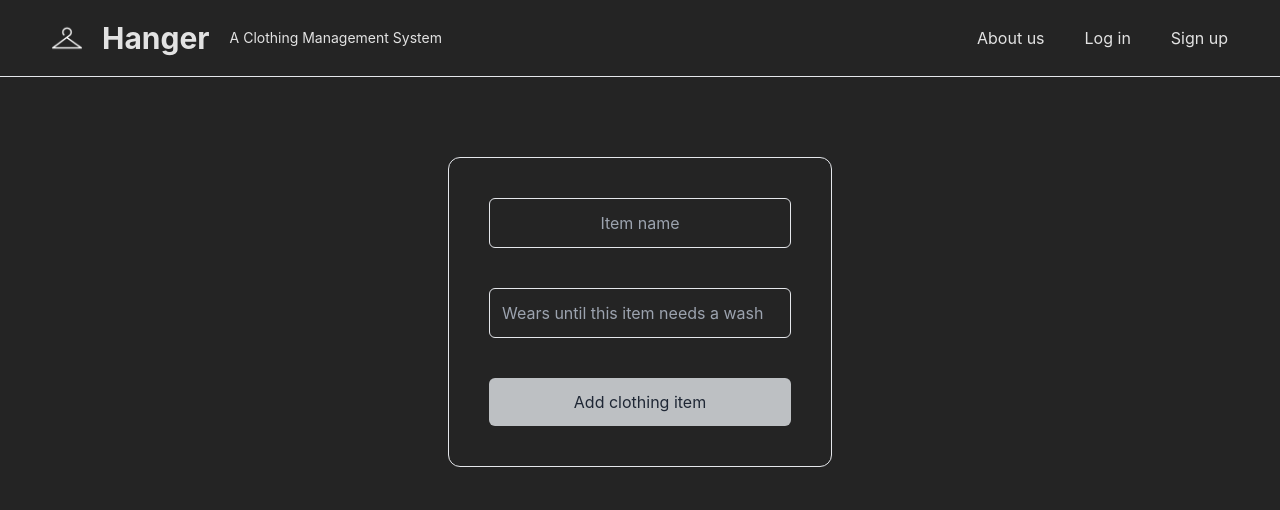
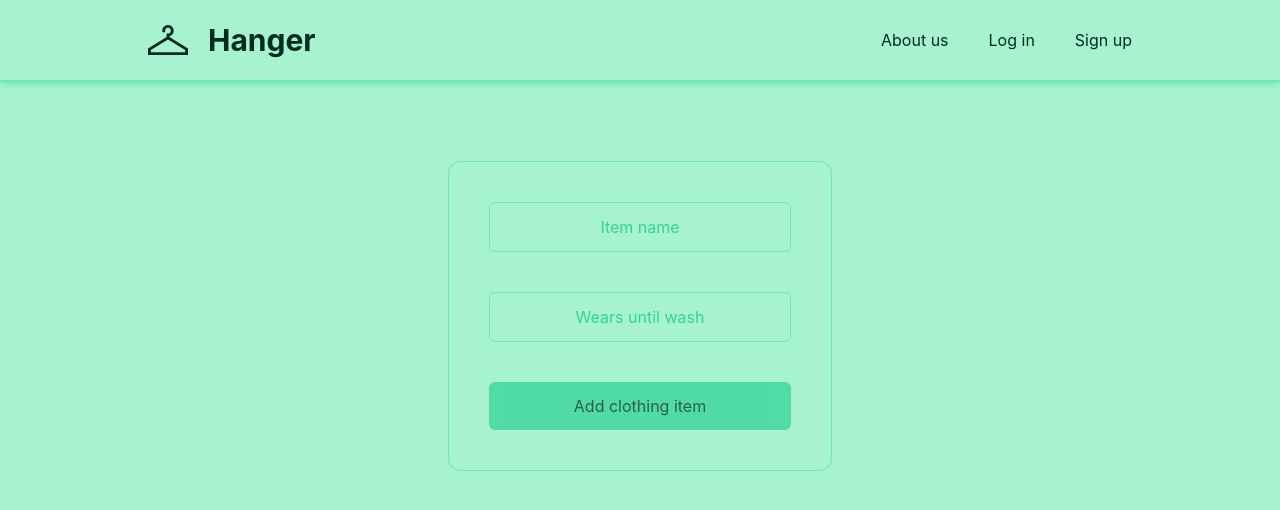
Before and after one commit to jerrymiahdg/hanger, a React (Vite) app in the folder client/: page /add in a window 1280 px wide. Shown: the top 510 px of the page. Built offline with nearby package versions, Linux system fonts and the light colour scheme; no server answers.

Commit message:
made responsive, updated design

```diff
--- a/client/src/components/ExpandLess.jsx
+++ b/client/src/components/ExpandLess.jsx
@@ -4,7 +4,7 @@ const ExpandLess = () => (
     height="20"
     viewBox="0 -960 960 960"
     width="20"
-    fill="#242424"
+    className="fill-emerald-950"
   >
     <path d="m296-345-56-56 240-240 240 240-56 56-184-184-184 184Z" />
   </svg>
--- a/client/src/components/ExpandMore.jsx
+++ b/client/src/components/ExpandMore.jsx
@@ -4,7 +4,7 @@ const ExpandMore = () => (
     height="20"
     viewBox="0 -960 960 960"
     width="20"
-    fill="#242424"
+    className="fill-emerald-950"
   >
     <path d="M480-345 240-585l56-56 184 184 184-184 56 56-240 240Z" />
   </svg>
--- a/client/src/components/Nav.jsx
+++ b/client/src/components/Nav.jsx
@@ -26,14 +26,29 @@ const Nav = () => {
   };
 
   return (
-    <div className="flex justify-center border-b align-center pl-8 pr-8">
-      <div className="flex justify-between max-w-7xl w-full items-center p-5 left-auto right-auto">
+    <div className="flex justify-center border-b border-emerald-300 shadow-md shadow-emerald-300 align-center bg-emerald-200">
+      <div className="flex justify-between max-w-5xl w-full items-center p-5 left-auto right-auto">
         <div className="flex gap-5 items-center">
-          <img src={icon} className="invert" width="30px"></img>
-          <Link to="/" className="text-3xl font-bold">
-            Hanger
+          <Link to="/" className="flex gap-5 items-center">
+            <svg
+              xmlns="http://www.w3.org/2000/svg"
+              className="fill-emerald-950"
+              width="40"
+              height="40"
+              viewBox="0 0 7.408 5.557"
+              id="hanger"
+            >
+              <path
+                d="m 146.5,261.5 c -2.19729,0 -4.00195,1.8027 -4.00195,4 v 0.99805 h 2 V 265.5 c 0,-1.11643 0.88554,-2 2.00195,-2 1.11642,0 2,0.88357 2,2 0,1.1164 -0.88358,2.00195 -2,2.00195 h -0.99609 v 0.9961 1.0039 0.41211 L 132.5,277.91408 v 4.58593 h 1.00391 l 26.99609,0.002 v -4.58593 l -12.99609,-7.9961 v -0.5625 C 149.21784,268.90589 150.5,267.3488 150.5,265.5 c 0,-2.1973 -1.8027,-4 -4,-4 z m 0,10.15039 11.99805,7.43359 V 280.5 L 134.5,280.49806 v -1.41602 z"
+                color="#000"
+                font-family="sans-serif"
+                font-weight="400"
+                overflow="visible"
+                transform="translate(-35.057 -69.189) scale(.26458)"
+              ></path>
+            </svg>
+            <h1 className="text-3xl font-bold hidden sm:block">Hanger</h1>
           </Link>
-          <h3 className="text-sm">A Clothing Management System</h3>
         </div>
         <div className="flex gap-10">
           {ctx.isLoggedIn ? (
--- a/client/src/components/Underline.jsx
+++ b/client/src/components/Underline.jsx
@@ -7,7 +7,7 @@ const Underline = ({ prop }) => {
     <div
       className={`${
         path === prop ? "w-full" : "w-0"
-      } bg-white h-px group-hover:w-full ease-in transition-all`}
+      } bg-emerald-300 h-px group-hover:w-full ease-in transition-all`}
     ></div>
   );
 };
--- a/client/src/index.css
+++ b/client/src/index.css
@@ -8,8 +8,8 @@
   font-weight: 400;
 
   color-scheme: light dark;
-  color: rgba(255, 255, 255, 0.87);
-  background-color: #242424;
+  color: rgba(2, 44, 34, 1);
+  background-color: rgb(167, 243, 208);
 
   font-synthesis: none;
   text-rendering: optimizeLegibility;
--- a/client/src/pages/Add.jsx
+++ b/client/src/pages/Add.jsx
@@ -38,25 +38,24 @@ const Add = () => {
   return (
     <div className="flex justify-center">
       <form
-        className="flex flex-col w-96 justify-self-center border rounded-xl p-10 m-20 gap-10"
+        className="flex flex-col w-96 justify-self-center border border-emerald-300 rounded-xl p-10 m-20 gap-10"
         onSubmit={addHandler}
       >
         <input
           placeholder="Item name"
-          className="p-3 text-center border bg-transparent rounded-md"
+          className="p-3 text-center placeholder:focus:opacity-0 placeholder:text-emerald-400 outline-none border border-emerald-300 bg-transparent rounded-md focus:shadow-lg shadow-emerald-400"
           value={name}
           onChange={(e) => setName(e.target.value)}
         />
         <input
-          placeholder="Wears until this item needs a wash"
-          className="p-3 text-center border bg-transparent rounded-md"
+          placeholder="Wears until wash"
+          className="p-3 text-center placeholder:focus:opacity-0 placeholder:text-emerald-400 outline-none border border-emerald-300 bg-transparent rounded-md focus:shadow-lg shadow-emerald-400"
           value={wearsUntilWash}
-          type="number"
           onChange={(e) => setWearsUntilWash(e.target.value)}
         />
         <button
           type="submit"
-          className="hover:opacity-100 opacity-75 bg-slate-100 text-slate-800 transition p-3 rounded-md"
+          className="hover:opacity-100 opacity-75 bg-emerald-400 transition p-3 rounded-md outline-none focus:shadow-lg shadow-emerald-400"
         >
           Add clothing item
         </button>
--- a/client/src/pages/CloCat.jsx
+++ b/client/src/pages/CloCat.jsx
@@ -83,22 +83,25 @@ const CloCat = () => {
           </h1>
         </div>
       )}
-      <div className="flex justify-center w-full pl-8 pr-8">
-        <div className="max-w-7xl w-full">
-          <div className="flex justify-center gap-20 w-full items-center flex-wrap p-20">
+      <div className="flex justify-center w-full px-5 py-10">
+        <div className="max-w-5xl w-full">
+          <div className="flex flex-col gap-10 w-full">
             {clothingItems.map((item) => (
-              <div className="p-8 border rounded-2xl" key={item.id}>
+              <div
+                className="p-8 border border-emerald-300 rounded-2xl"
+                key={item.id}
+              >
                 <h1 className="font-bold text-4xl">{item.name}</h1>
                 <div className="flex items-center gap-2 pt-1">
                   <h2>{item.numWears} wears</h2>
                   <div
-                    className="bg-white rounded-full opacity-75 hover:opacity-100 cursor-pointer transition-all"
+                    className="bg-emerald-300 rounded-full opacity-75 hover:opacity-100 cursor-pointer transition-all"
                     onClick={incrementNumWearsHandler(item.id)}
                   >
                     <ExpandLess />
                   </div>
                   <div
-                    className="bg-white rounded-full opacity-75 hover:opacity-100 cursor-pointer transition-all"
+                    className="bg-emerald-300 rounded-full opacity-75 hover:opacity-100 cursor-pointer transition-all"
                     onClick={decrementNumWearsHandler(item.id)}
                   >
                     <ExpandMore />
@@ -107,7 +110,7 @@ const CloCat = () => {
                 <h1 className="mt-3">
                   {item.wearsUntilWash - item.numWears > 0 ? (
                     <>
-                      <a className="text-blue-300 font-bold">
+                      <a className="text-indigo-500 font-bold">
                         {item.wearsUntilWash - item.numWears}
                       </a>{" "}
                       more wears until needs wash
--- a/client/src/pages/LogIn.jsx
+++ b/client/src/pages/LogIn.jsx
@@ -42,31 +42,31 @@ const LogIn = () => {
   return (
     <div className="flex justify-center">
       <form
-        className="flex flex-col w-96 justify-self-center border rounded-xl p-10 m-20 gap-10"
+        className="flex flex-col w-96 justify-self-center border border-emerald-300 rounded-xl p-10 m-20 gap-10"
         onSubmit={loginSubmitHandler}
       >
         <input
           placeholder="Username"
-          className="p-3 text-center border bg-transparent rounded-md"
+          className="p-3 text-center placeholder:focus:opacity-0 placeholder:text-emerald-400 outline-none border border-emerald-300 bg-transparent rounded-md focus:shadow-lg shadow-emerald-400"
           value={username}
           onChange={(e) => setUsername(e.target.value)}
         />
         <input
           placeholder="Password"
-          className="p-3 text-center border bg-transparent rounded-md"
+          className="p-3 text-center placeholder:focus:opacity-0 placeholder:text-emerald-400 outline-none border border-emerald-300 bg-transparent rounded-md focus:shadow-lg shadow-emerald-400"
           value={password}
           onChange={(e) => setPassword(e.target.value)}
           type="password"
         />
         <button
           type="submit"
-          className="hover:opacity-100 opacity-75 bg-slate-100 text-slate-800 transition p-3 rounded-md"
+          className="hover:opacity-100 opacity-75 bg-emerald-400 transition p-3 rounded-md outline-none focus:shadow-lg shadow-emerald-400"
         >
           Log in
         </button>
         <p className="text-center">
           Don't have an account?{" "}
-          <Link to="/signup" className="text-blue-300">
+          <Link to="/signup" className="text-indigo-600">
             Sign up
           </Link>
         </p>
--- a/client/src/pages/SignUp.jsx
+++ b/client/src/pages/SignUp.jsx
@@ -41,31 +41,31 @@ const SignUp = () => {
   return (
     <div className="flex justify-center">
       <form
-        className="flex flex-col w-96 justify-self-center border rounded-xl p-10 m-20 gap-10"
+        className="flex flex-col w-96 justify-self-center border border-emerald-300 rounded-xl p-10 m-20 gap-10"
         onSubmit={signUpHandler}
       >
         <input
           placeholder="Username"
-          className="p-3 text-center border bg-transparent rounded-md"
+          className="p-3 text-center placeholder:focus:opacity-0 placeholder:text-emerald-400 outline-none border border-emerald-300 bg-transparent rounded-md focus:shadow-lg shadow-emerald-400"
           value={username}
           onChange={(e) => setUsername(e.target.value)}
         />
         <input
           placeholder="Password"
-          className="p-3 text-center border bg-transparent rounded-md"
+          className="p-3 text-center placeholder:focus:opacity-0 placeholder:text-emerald-400 outline-none border border-emerald-300 bg-transparent rounded-md focus:shadow-lg shadow-emerald-400"
           value={password}
           onChange={(e) => setPassword(e.target.value)}
           type="password"
         />
         <button
           type="submit"
-          className="hover:opacity-100 opacity-75 bg-slate-100 text-slate-800 transition p-3 rounded-md"
+          className="hover:opacity-100 opacity-75 bg-emerald-400 transition p-3 rounded-md outline-none focus:shadow-lg shadow-emerald-400"
         >
-          Sign up
+          Sign in
         </button>
         <p className="text-center">
           Already have an account?{" "}
-          <Link to="/login" className="text-blue-300">
+          <Link to="/login" className="text-indigo-600">
             Log in
           </Link>
         </p>
```
Also changed, not shown: client/src/pages/Edit.jsx (+18 -17 lines), 1 other file (tests, documents, lock files or other folders).
